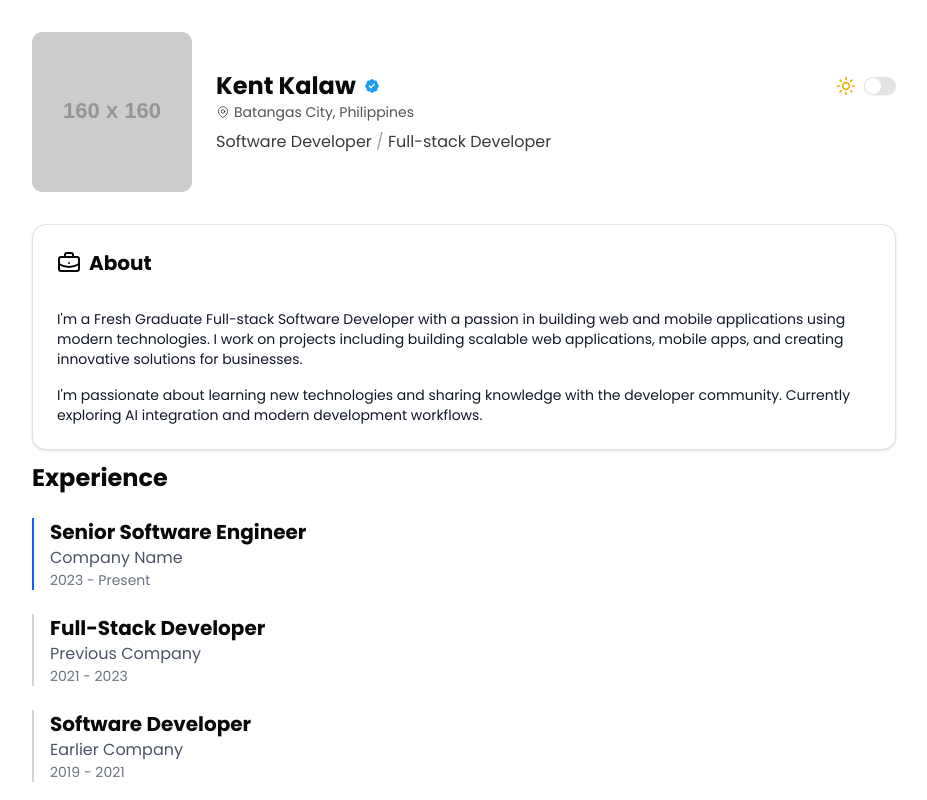
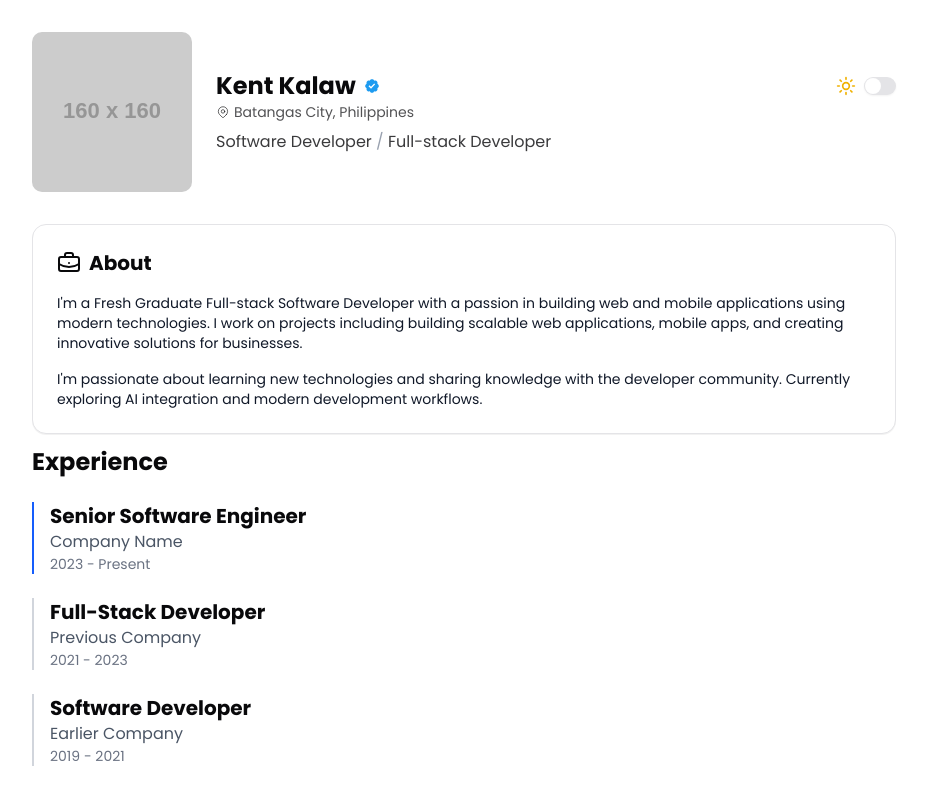
Before and after one commit to KentKalaw/kentkalaw-portfolio-v3, a Next.js app: page / in a window 1280 px wide. Shown: the top 800 px of the page, without its empty margins (176-1103 px from the left). Built offline with nearby package versions, Linux system fonts and the light colour scheme.

Commit message:
chore: updated card ui styling

```diff
--- /dev/null
+++ b/src/components/ui/card.tsx
@@ -0,0 +1,92 @@
+import * as React from "react"
+
+import { cn } from "@/lib/utils"
+
+function Card({ className, ...props }: React.ComponentProps<"div">) {
+  return (
+    <div
+      data-slot="card"
+      className={cn(
+        "bg-card text-card-foreground flex flex-col gap-2 rounded-xl border py-6 shadow-2xs",
+        className
+      )}
+      {...props}
+    />
+  )
+}
+
+function CardHeader({ className, ...props }: React.ComponentProps<"div">) {
+  return (
+    <div
+      data-slot="card-header"
+      className={cn(
+        "@container/card-header grid auto-rows-min grid-rows-[auto_auto] items-start gap-2 px-6 has-data-[slot=card-action]:grid-cols-[1fr_auto] [.border-b]:pb-6",
+        className
+      )}
+      {...props}
+    />
+  )
+}
+
+function CardTitle({ className, ...props }: React.ComponentProps<"div">) {
+  return (
+    <div
+      data-slot="card-title"
+      className={cn("leading-none font-semibold", className)}
+      {...props}
+    />
+  )
+}
+
+function CardDescription({ className, ...props }: React.ComponentProps<"div">) {
+  return (
+    <div
+      data-slot="card-description"
+      className={cn("text-muted-foreground text-sm", className)}
+      {...props}
+    />
+  )
+}
+
+function CardAction({ className, ...props }: React.ComponentProps<"div">) {
+  return (
+    <div
+      data-slot="card-action"
+      className={cn(
+        "col-start-2 row-span-2 row-start-1 self-start justify-self-end",
+        className
+      )}
+      {...props}
+    />
+  )
+}
+
+function CardContent({ className, ...props }: React.ComponentProps<"div">) {
+  return (
+    <div
+      data-slot="card-content"
+      className={cn("px-6", className)}
+      {...props}
+    />
+  )
+}
+
+function CardFooter({ className, ...props }: React.ComponentProps<"div">) {
+  return (
+    <div
+      data-slot="card-footer"
+      className={cn("flex items-center px-6 [.border-t]:pt-6", className)}
+      {...props}
+    />
+  )
+}
+
+export {
+  Card,
+  CardHeader,
+  CardFooter,
+  CardTitle,
+  CardAction,
+  CardDescription,
+  CardContent,
+}
```
